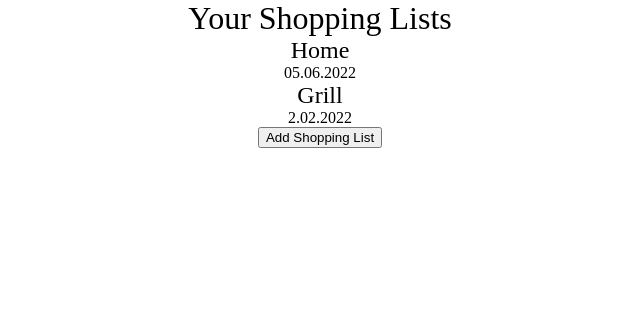
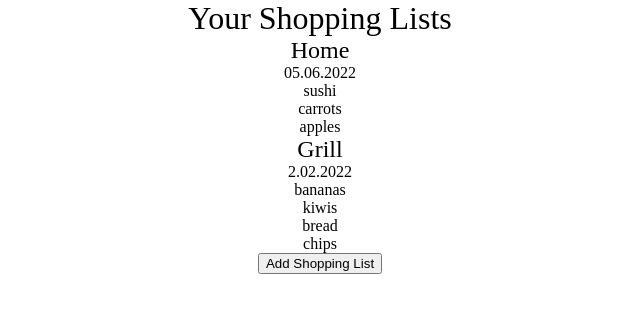
Before and after one commit to katmart93/shopping-list-app, a React (Create React App) app: page / in a window 1280 px wide. Shown: the top 312 px of the page, without its empty margins (320-960 px from the left). Built offline with nearby package versions, Linux system fonts and the light colour scheme.

Commit message:
list items mapped through in shoppinglists component

```diff
--- a/src/App.js
+++ b/src/App.js
@@ -9,8 +9,18 @@ import "./App.css";
 
 function App() {
   const [lists, setLists] = useState([
-    { title: "Home", date: "05.06.2022", id: uuidv4() },
-    { title: "Grill", date: "2.02.2022", id: uuidv4() },
+    {
+      title: "Home",
+      date: "05.06.2022",
+      id: uuidv4(),
+      listItems: ["sushi", "carrots", "apples"],
+    },
+    {
+      title: "Grill",
+      date: "2.02.2022",
+      id: uuidv4(),
+      listItems: ["bananas", "kiwis", "bread", "chips"],
+    },
   ]);
 
   return (
--- a/src/components/ShoppingLists.jsx
+++ b/src/components/ShoppingLists.jsx
@@ -2,9 +2,14 @@ export default function ShoppingLists({ lists }) {
   return (
     <div>
       {lists.map((list) => (
-        <div>
+        <div key={list.id}>
           <h2>{list.title}</h2>
           <p>{list.date}</p>
+          <ul>
+            {list.listItems.map((listItem) => (
+              <li key={listItem}>{listItem}</li>
+            ))}
+          </ul>
         </div>
       ))}
     </div>
```
